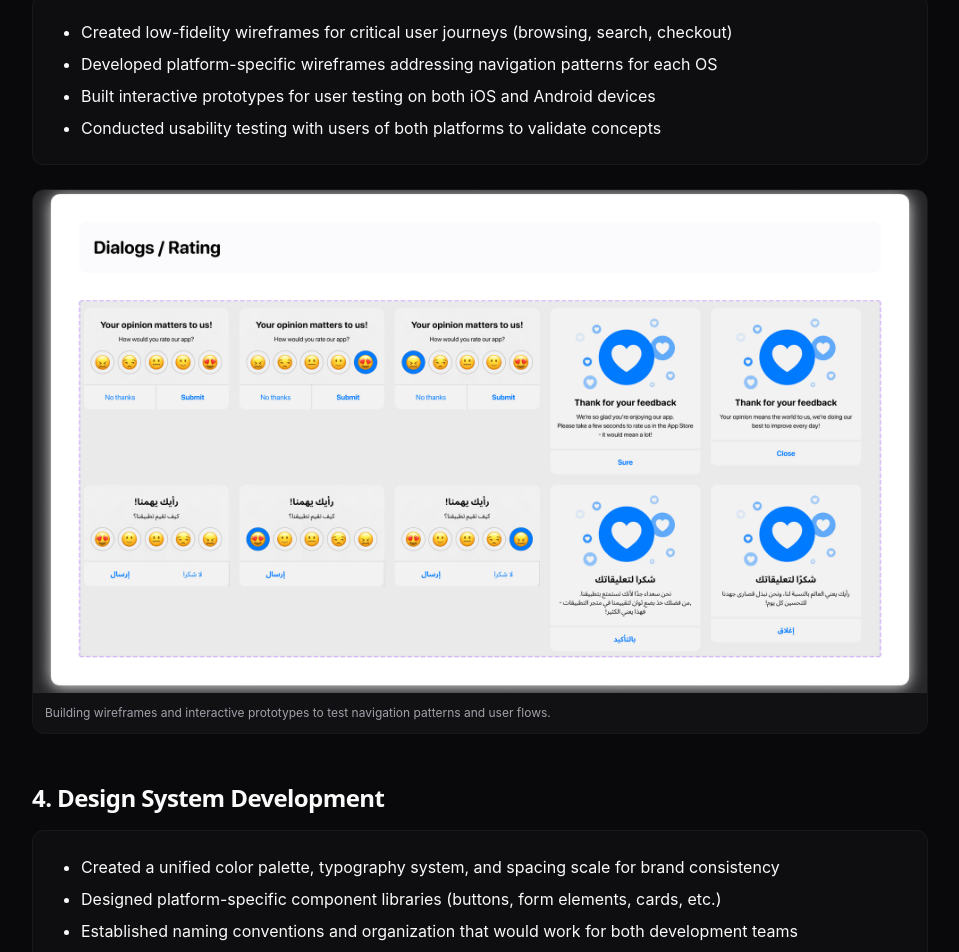
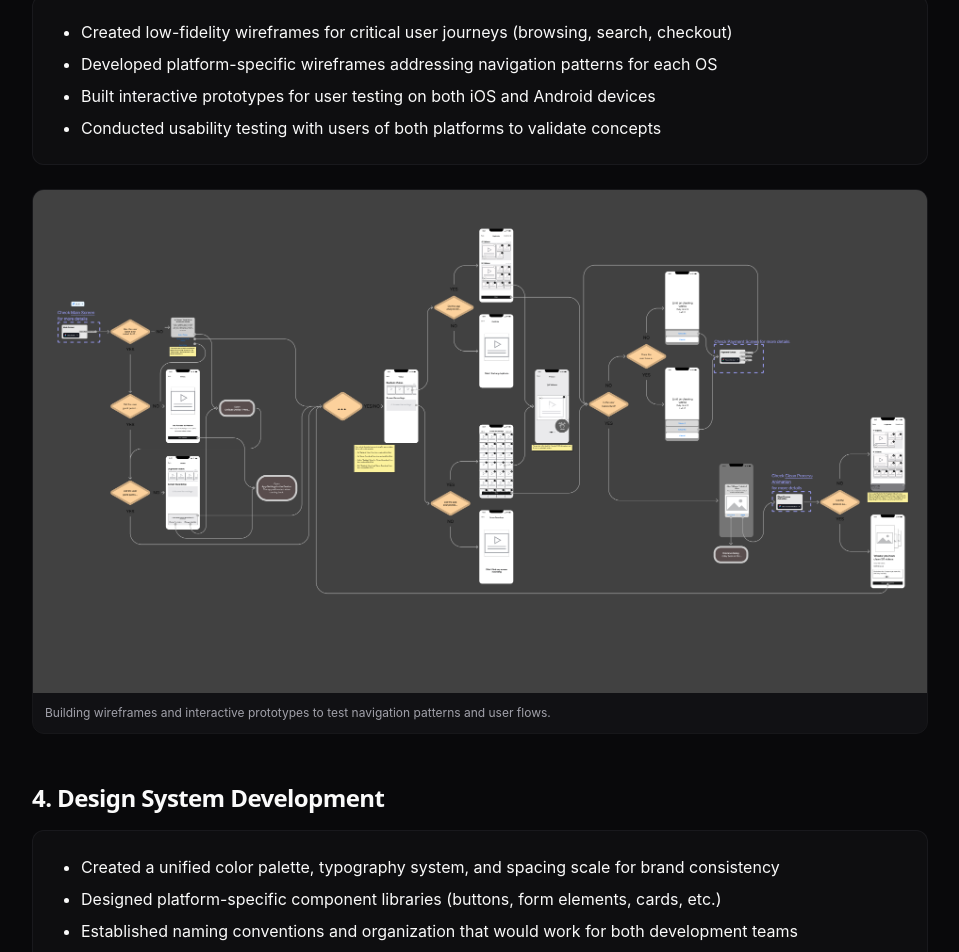
Before and after one commit to holalfonso-ship-it/alfonso-portfolio, a React (Vite) app: page /project/5 in a window 1280 px wide. Shown: the part 5360-6312 px from the top of the page, without its empty margins (160-1119 px from the left). Built offline with nearby package versions, Linux system fonts and the light colour scheme; no server answers; a web font is replaced by a local one.

Commit message:
Visual edit in Lovable
Edited UI in Lovable

```diff
--- a/src/components/project-contents/mobile-app-design/ProcessSection.tsx
+++ b/src/components/project-contents/mobile-app-design/ProcessSection.tsx
@@ -90,7 +90,7 @@ const ProcessSection: React.FC = () => {
             </div>
             <div className="rounded-lg overflow-hidden border border-border/50">
               <AspectRatio ratio={16 / 9} className="bg-muted">
-                <img src="/lovable-uploads/4fe6b813-f155-406e-9d47-cab1a5940040.png" alt="Wireframing and Prototyping Process" className="w-full h-full object-cover" />
+                <img alt="Wireframing and Prototyping Process" className="w-full h-full object-cover" src="/lovable-uploads/9f00aa05-f9b2-486b-8166-30126ef7e168.png" />
               </AspectRatio>
               <div className="p-3 bg-muted/30">
                 <p className="text-xs text-muted-foreground">
```
Also changed, not shown: public/lovable-uploads/9f00aa05-f9b2-486b-8166-30126ef7e168.png (added).
